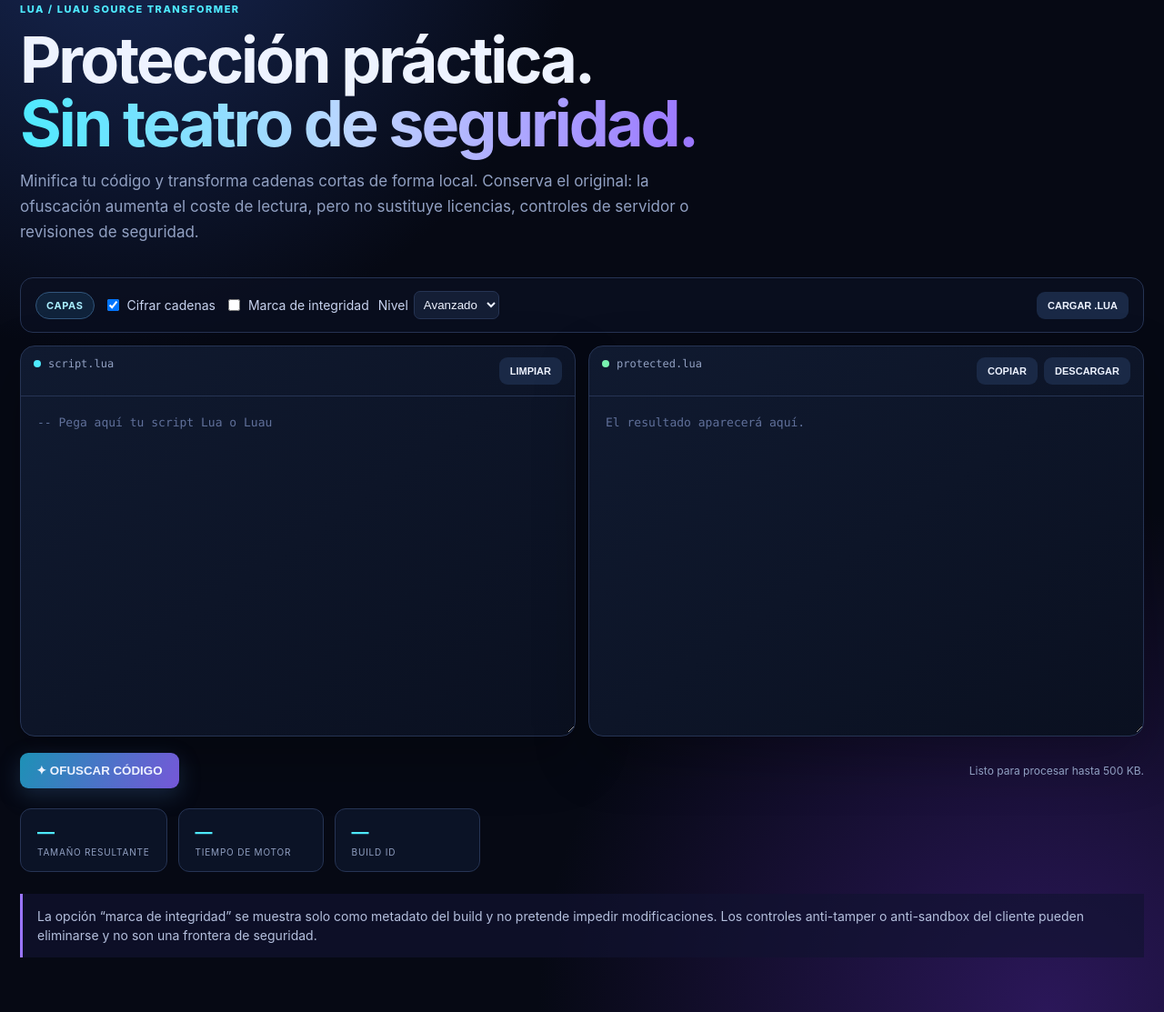
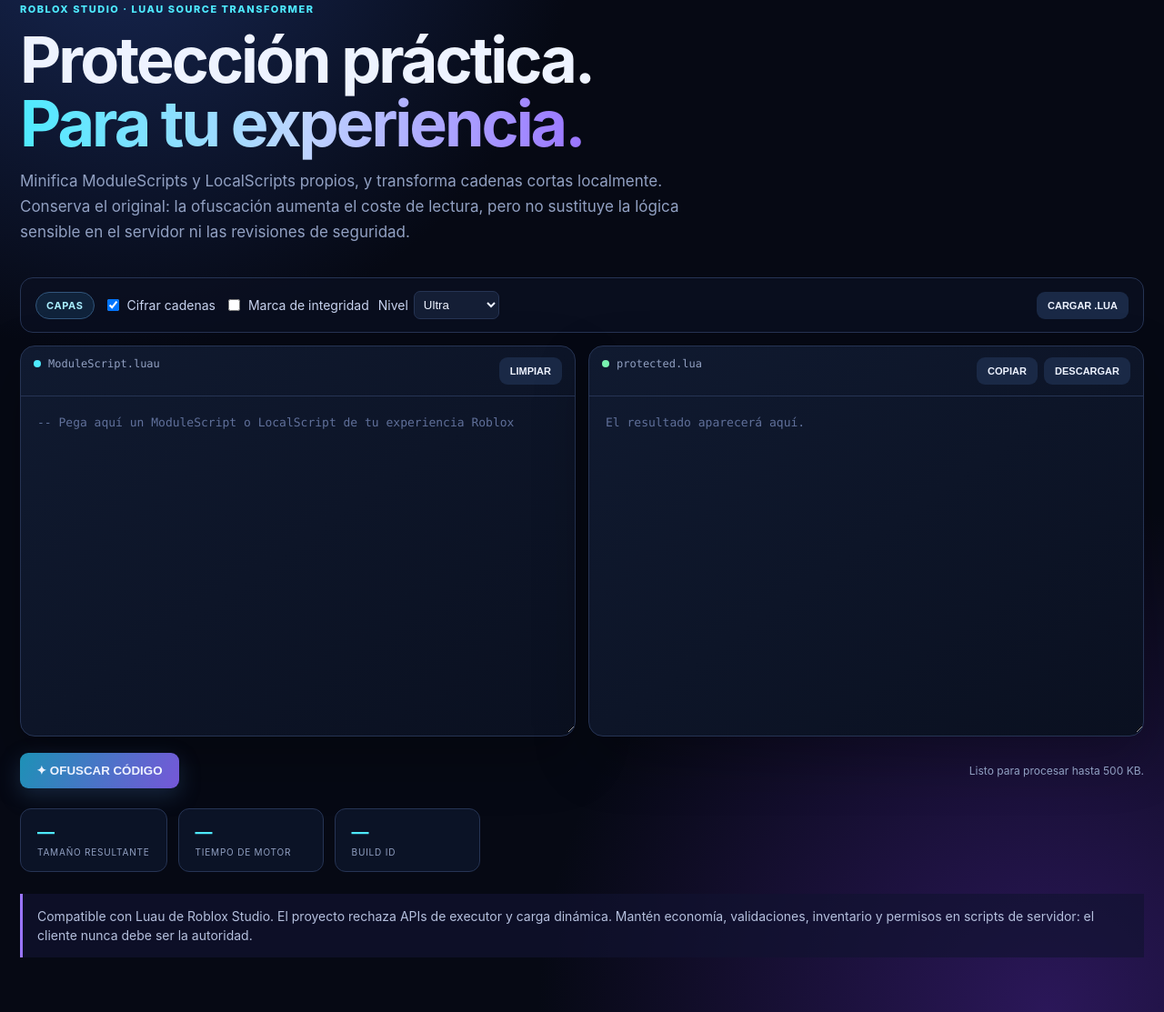
Before and after one commit to ikgmonxr/Ofuscador-3, a website: page index.html in a window 1280 px wide. Shown: the part 125-1238 px from the top of the page at 91% size. Drawn offline with Linux system fonts and the light colour scheme.

Commit message:
Update index.html

```diff
--- a/index.html
+++ b/index.html
@@ -11,18 +11,18 @@
 <body>
   <main class="shell">
     <nav class="nav"><div class="brand">Qyrex<i>Obf</i></div><div class="badge">LOCAL ENGINE · NO UPLOADS</div></nav>
-    <section class="hero"><div class="eyebrow">LUA / LUAU SOURCE TRANSFORMER</div><h1>Protección práctica.<br><span>Sin teatro de seguridad.</span></h1><p>Minifica tu código y transforma cadenas cortas de forma local. Conserva el original: la ofuscación aumenta el coste de lectura, pero no sustituye licencias, controles de servidor o revisiones de seguridad.</p></section>
+    <section class="hero"><div class="eyebrow">ROBLOX STUDIO · LUAU SOURCE TRANSFORMER</div><h1>Protección práctica.<br><span>Para tu experiencia.</span></h1><p>Minifica ModuleScripts y LocalScripts propios, y transforma cadenas cortas localmente. Conserva el original: la ofuscación aumenta el coste de lectura, pero no sustituye la lógica sensible en el servidor ni las revisiones de seguridad.</p></section>
     <section class="controls">
-      <div class="choices"><span class="chip">CAPAS</span><label><input id="strings" type="checkbox" checked> Cifrar cadenas</label><label><input id="integrity" type="checkbox"> Marca de integridad</label><label>Nivel <select id="level"><option value="1">Básico</option><option value="2" selected>Avanzado</option><option value="3">Ultra</option></select></label></div>
+      <div class="choices"><span class="chip">CAPAS</span><label><input id="strings" type="checkbox" checked> Cifrar cadenas</label><label><input id="integrity" type="checkbox"> Marca de integridad</label><label>Nivel <select id="level"><option value="1">Básico</option><option value="2">Avanzado</option><option value="3" selected>Ultra</option></select></label></div>
       <button id="load" class="subtle">CARGAR .LUA</button><input id="file" type="file" accept=".lua,.luau,.txt" class="hidden">
     </section>
     <section class="editors">
-      <article class="editor"><div class="editor-head"><span><i class="dot"></i>script.lua</span><button id="clear" class="subtle">LIMPIAR</button></div><textarea id="input" spellcheck="false" placeholder="-- Pega aquí tu script Lua o Luau"></textarea></article>
+      <article class="editor"><div class="editor-head"><span><i class="dot"></i>ModuleScript.luau</span><button id="clear" class="subtle">LIMPIAR</button></div><textarea id="input" spellcheck="false" placeholder="-- Pega aquí un ModuleScript o LocalScript de tu experiencia Roblox"></textarea></article>
       <article class="editor"><div class="editor-head"><span><i class="dot green"></i>protected.lua</span><span><button id="copy" class="subtle">COPIAR</button> <button id="download" class="subtle">DESCARGAR</button></span></div><textarea id="output" readonly spellcheck="false" placeholder="El resultado aparecerá aquí."></textarea></article>
     </section>
     <div class="action"><button id="obfuscate" class="primary">✦ OFUSCAR CÓDIGO</button><span id="status" class="status">Listo para procesar hasta 500 KB.</span></div>
     <section class="stats"><div class="stat"><b id="ratio">—</b><span>TAMAÑO RESULTANTE</span></div><div class="stat"><b id="time">—</b><span>TIEMPO DE MOTOR</span></div><div class="stat"><b id="build">—</b><span>BUILD ID</span></div></section>
-    <aside class="notice">La opción “marca de integridad” se muestra solo como metadato del build y no pretende impedir modificaciones. Los controles anti-tamper o anti-sandbox del cliente pueden eliminarse y no son una frontera de seguridad.</aside>
+    <aside class="notice">Compatible con Luau de Roblox Studio. El proyecto rechaza APIs de executor y carga dinámica. Mantén economía, validaciones, inventario y permisos en scripts de servidor: el cliente nunca debe ser la autoridad.</aside>
   </main>
   <script>
     const $=id=>document.getElementById(id), input=$("input"), output=$("output"), status=$("status");
```
